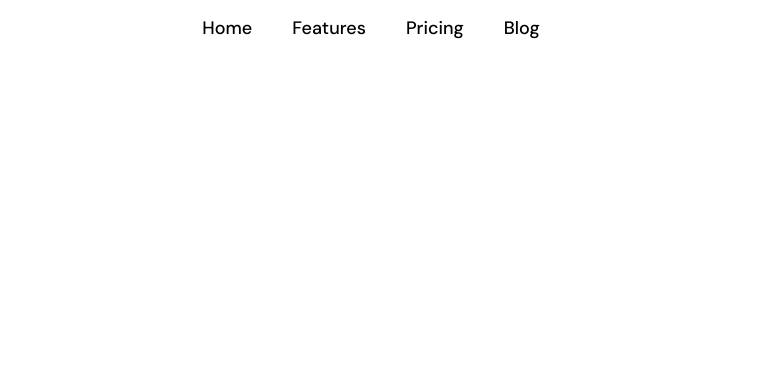
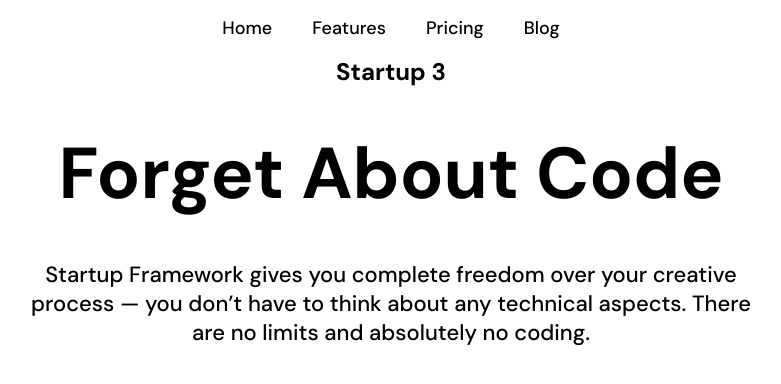
Before and after one commit to Maksouni/react-practice2, a React (Vite) app: page / in a window 1280 px wide. Shown: the top 384 px of the page, without its empty margins (249-1030 px from the left). Built offline with nearby package versions, Linux system fonts and the light colour scheme.

Commit message:
slide component

```diff
--- a/src/App.jsx
+++ b/src/App.jsx
@@ -2,13 +2,19 @@
 import './App.css'
 import Button from './components/Button/Button'
 import NavBar from './components/NavBar/NavBar'
+import Slide from './components/Slider/Slide/Slide'
 import { Slider } from './components/Slider/Slider'
 
 function App() {
   return (
     <>
       <header><NavBar /></header>
-      <Slider items={{}} />
+      {/* <Slider items={{}} /> */}
+      <Slide
+        startup='Startup 3'
+        title='Forget About Code'
+        text='Startup Framework gives you complete freedom over your creative process — you don’t have to think about any technical aspects. There are no limits and absolutely no coding. '
+      />
     </>
   )
 }
--- a/src/components/NavBar/NavBar.module.css
+++ b/src/components/NavBar/NavBar.module.css
@@ -1,8 +1,9 @@
 .navbar{
     display: flex;
     justify-content: center;
+    align-items: center;
     list-style-type: none;
-    gap: 40px;
+    padding: 0;
 }
 
 .link{
@@ -12,6 +13,7 @@
     color: inherit;
     cursor: pointer;
     transition: font-size 0.3s ease;
+    margin-inline: 20px 20px;
 }
 
 .link:hover{
--- a/src/components/Slider/Arrows/Arrows.scss
+++ b/src/components/Slider/Arrows/Arrows.scss
@@ -1,5 +1,4 @@
 .arrows{
-    color: greenyellow;
     display: flex;
     font-size: 30px;
     justify-content: space-between;
--- a/src/components/Slider/Slide/Slide.jsx
+++ /dev/null
@@ -1,3 +0,0 @@
-export default function Slide({title}){
-
-}
--- /dev/null
+++ b/src/components/Slider/Slide/Slide.tsx
@@ -0,0 +1,18 @@
+import React from "react"
+import './styles.scss'
+
+type SlideProps = {
+    startup: string,
+    title: string,
+    text: string
+}
+
+export default function Slide({startup, title, text}: SlideProps){
+    return(
+        <div className="slide">
+            <div className="startup">{startup}</div>
+            <div className="title">{title}</div>
+            <div className="text">{text}</div>
+        </div>
+    )
+}
--- a/src/components/Slider/Slide/styles.scss
+++ b/src/components/Slider/Slide/styles.scss
@@ -0,0 +1,26 @@
+.slide{
+    display: flex;
+    flex-direction: column;
+    justify-content: center;
+    align-items: center;
+    gap: 40px;
+}
+
+.startup{
+    font-weight: 700;
+    font-size: 24px;
+    text-align: center;
+}
+
+.title{
+    font-weight: 700;
+    font-size: 72px;
+    text-align: center;
+}
+
+.text{
+    font-weight: 500;
+    font-size: 22px;
+    max-width: 730px;
+    text-align: center;
+}
--- a/src/components/Slider/Slider.jsx
+++ b/src/components/Slider/Slider.jsx
@@ -2,6 +2,7 @@
 /* eslint-disable no-unused-vars */
 import { createContext, useState } from "react"
 import Arrows from "./Arrows/Arrows";
+import Slide from "./Slide/Slide";
 
 export const SliderContext = createContext();
 
@@ -26,6 +27,7 @@ export function Slider({items}){
             }}
             >
                 <Arrows />
+                <Slide />
             </SliderContext.Provider>
         </div>
     )
```
